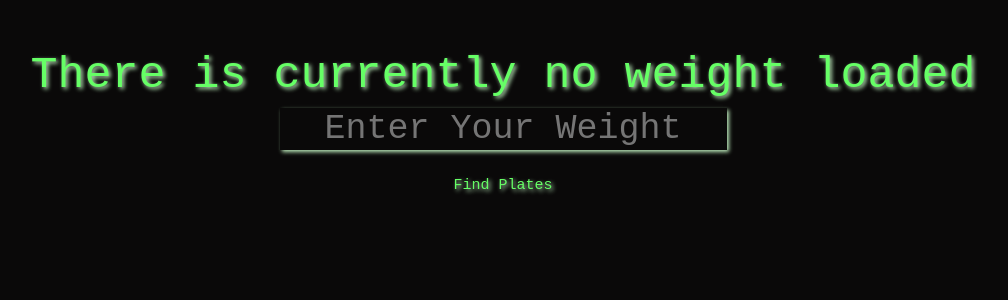
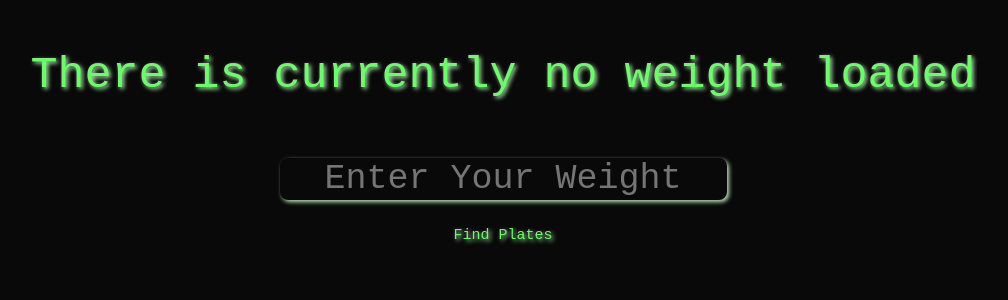
Before and after one commit to zoobooks/weightcalculator, a React (Create React App) app: page / in a window 1280 px wide. Shown: the top 300 px of the page, without its empty margins (137-1145 px from the left). Built offline with nearby package versions, Linux system fonts and the light colour scheme.

Commit message:
working and styled

```diff
--- a/src/App.css
+++ b/src/App.css
@@ -1,15 +1,24 @@
+body{
+  background-color: rgb(10, 9, 9);
+
+}
+
 .App {
   font-family: Courier New;
   text-align: center;
   padding-top: 50px;
   font-size: 45px;
-  background-color: rgb(10, 9, 9);
+
   color: #66ff66;
   text-shadow: 2px 2px 4px rgb(187, 233, 186);
   width: 100vw;
   height: 100vh;
   display:inline-block;
 }
+.form{
+  padding-top: 20px;
+}
+
 .button {
   font-family: Courier New;
   font-size: 15px;
@@ -32,15 +41,21 @@
   color: black;
 }
 .textbox {
+  width: 50;
   font-family: Courier New;
   background-color: rgb(10, 9, 9);
   color: #66ff66;
   text-align: center;
   border: 2px;
+  border-radius: 8px;
   border-color: #66ff66;
   box-shadow: 2px 2px 4px rgb(187, 233, 186);
   font-size: 35px;
 }
+.textbox:hover {
+  background-color: rgba(255, 255, 255, 0.45);
+  box-shadow: 0px 4px 20px 0px rgba(0, 0, 0, 0.05);
+}
 .form {
   padding-top: 50px;
 }
--- a/src/Calculator.jsx
+++ b/src/Calculator.jsx
@@ -106,9 +106,9 @@ const Calculator = () => {
 
     return (
         <div>
-            <form onSubmit={handleSubmit(plateMath)}>
-                <div>{weight}</div>
-                <div><input className="textbox" type="text" {...register('weight')} placeholder="Enter Your Weight"/></div>
+            <div>{weight}</div>
+            <form className="form" onSubmit={handleSubmit(plateMath)}>
+                <div className="textdiv" ><input className="textbox" type="text" {...register('weight')} placeholder="Enter Your Weight"/></div>
                 <div><input className="button" type="submit" value="Find Plates" /></div>
             </form>
         </div>
```
